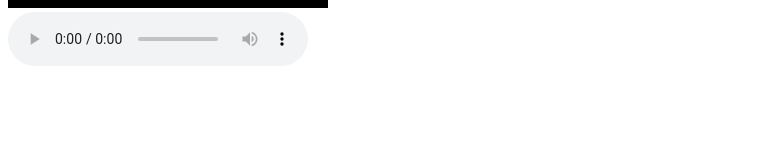
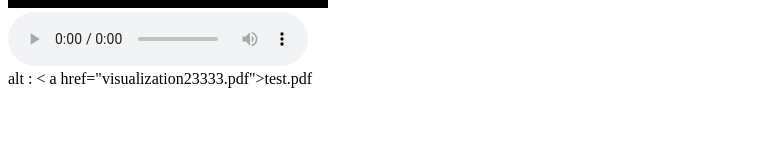
Before and after one commit to liy273-1663889/liy273-1663889.github.io, a plain HTML site: page embeddingOriginalWork.html in a window 1280 px wide. Shown: the part 649-800 px from the top of the page, without its empty margins (0-783 px from the left). Drawn offline with Linux system fonts and the light colour scheme; grey boxes are pictures that could not be loaded.

Commit message:
Update embeddingOriginalWork.html

```diff
--- a/embeddingOriginalWork.html
+++ b/embeddingOriginalWork.html
@@ -13,7 +13,9 @@ frameborder="0" allowfullscreen></iframe>
         <source src="123.mp3">
         </audio>
         <br /br>
-        <object data="visualizatio23333.pdf" width="780" height="1000"></object>
+        <object data="visualization23333.pdf" type="application/pdf" width="780" height="1000">
+  alt : < a href="visualization23333.pdf">test.pdf</ a>
+</object>
          <!-- start feedwind code --> <script type="text/javascript" src="https://feed.mikle.com/js/fw-loader.js" data-fw-param="20963/"></script> <!-- end feedwind code -->
          </body>
     </html>
```
